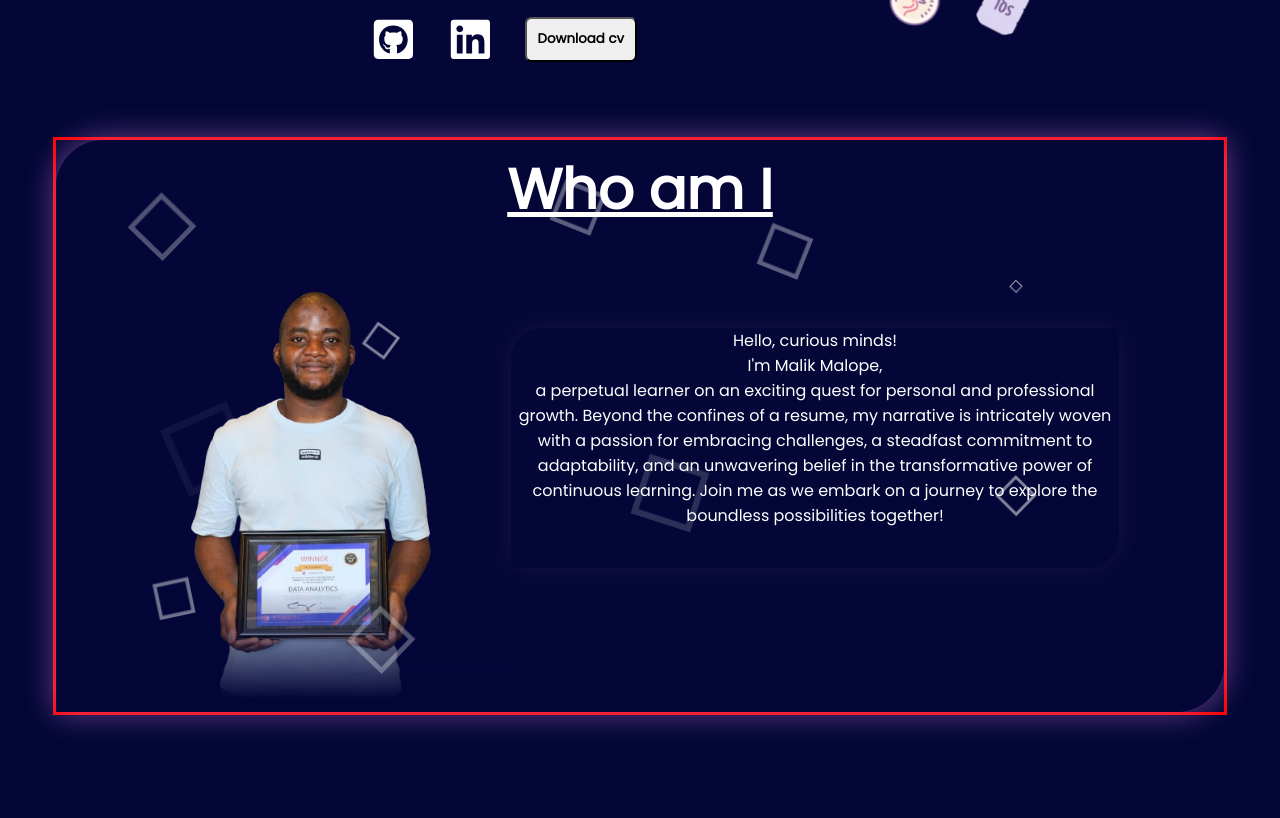
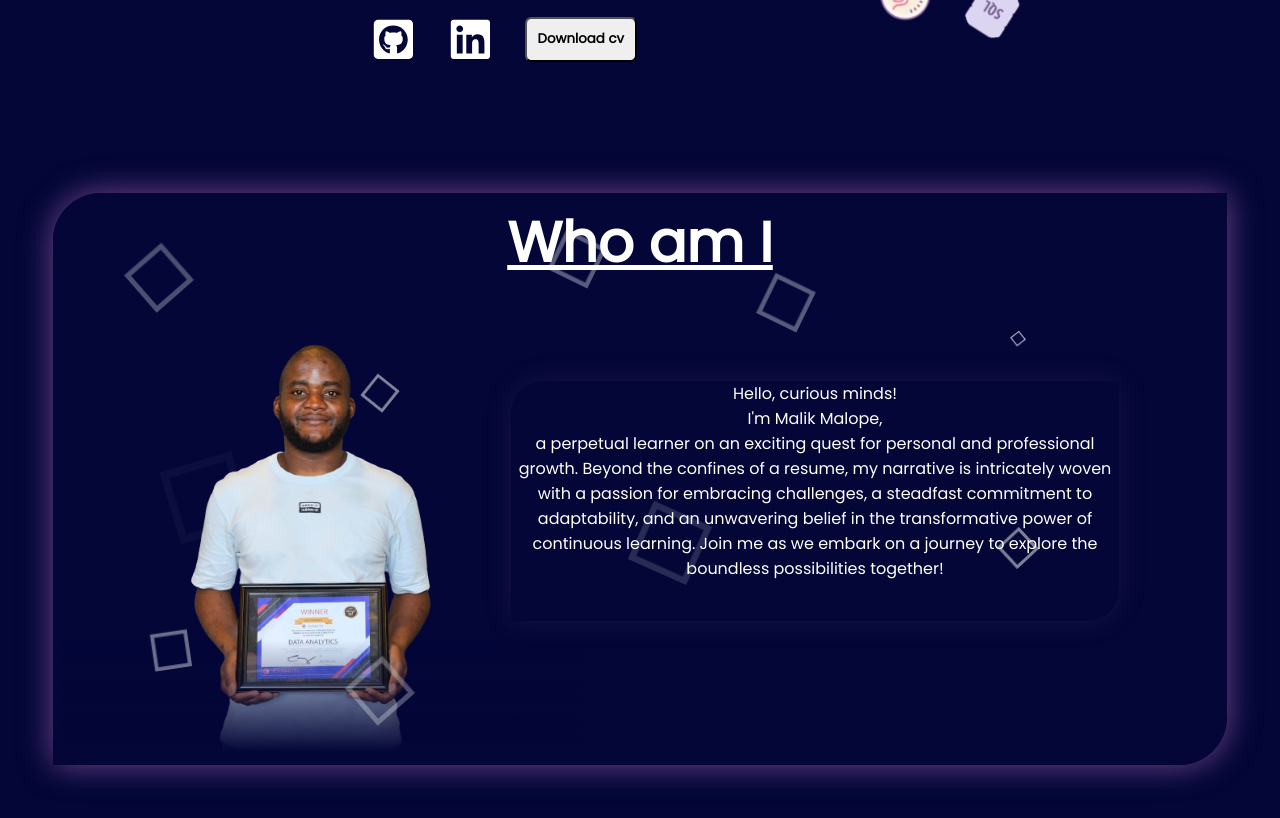
Before and after one commit to libSpace/my-react-portfolio-one, a React (Create React App) app: page / in a window 1280 px wide. Shown: the part 660-1478 px from the top of the page. Before the commit the page ends 1428 px from the top, so only its background shows below. Built offline with nearby package versions, Linux system fonts and the light colour scheme.

Commit message:
Added some animation on the about section

```diff
--- a/src/component/About.css
+++ b/src/component/About.css
@@ -5,17 +5,41 @@
     align-content: center;
     flex-direction: column;
     margin: 2.5rem;
-    border: red solid 3px;
+    margin-top: 6rem;
+    /* border: red solid 3px; */
     flex-direction: column;
-    animation: ease-in;
+    /* animation: fadeInLeftTop 1s ease-in; */
+    animation: openAnimation 0.8s ease-in-out;
+}
 
-}
+/* @keyframes fadeInLeftTop {
+    from {
+        opacity: 0;
+        transform: translateX(-50%) translateY(-50%);
+    }
+    to {
+        opacity: 1;
+        transform: translateX(0) translateY(0);
+    }
+} */
+@keyframes openAnimation {
+    0% {
+      transform: scale(0.5);
+      opacity: 0;
+    }
+    100% {
+      transform: scale(1);
+      opacity: 1;
+    }
+  }
+
 .abt-head{
     /* border: red solid 3px; */
     /* align-items: center;*/
     align-content: center;
     justify-content: center;
     flex-direction: column;
+
         h1{
             text-decoration: underline;
             font-size: 3.5rem;
@@ -38,11 +62,13 @@
     border-top-left-radius: 3rem;
     border-bottom-right-radius: 3rem;
     box-shadow: 0 0 2rem rgba(228, 135, 229, 0.5);
+    animation: openAnimation 0.9s ease-in-out;
 }
 .abt-content{
     display: flex;
     justify-content: center;
     /* border: 7px solid #030637; */
+    animation: openAnimation 1s ease-in;
 }
 
 .fade-bottom {
```
